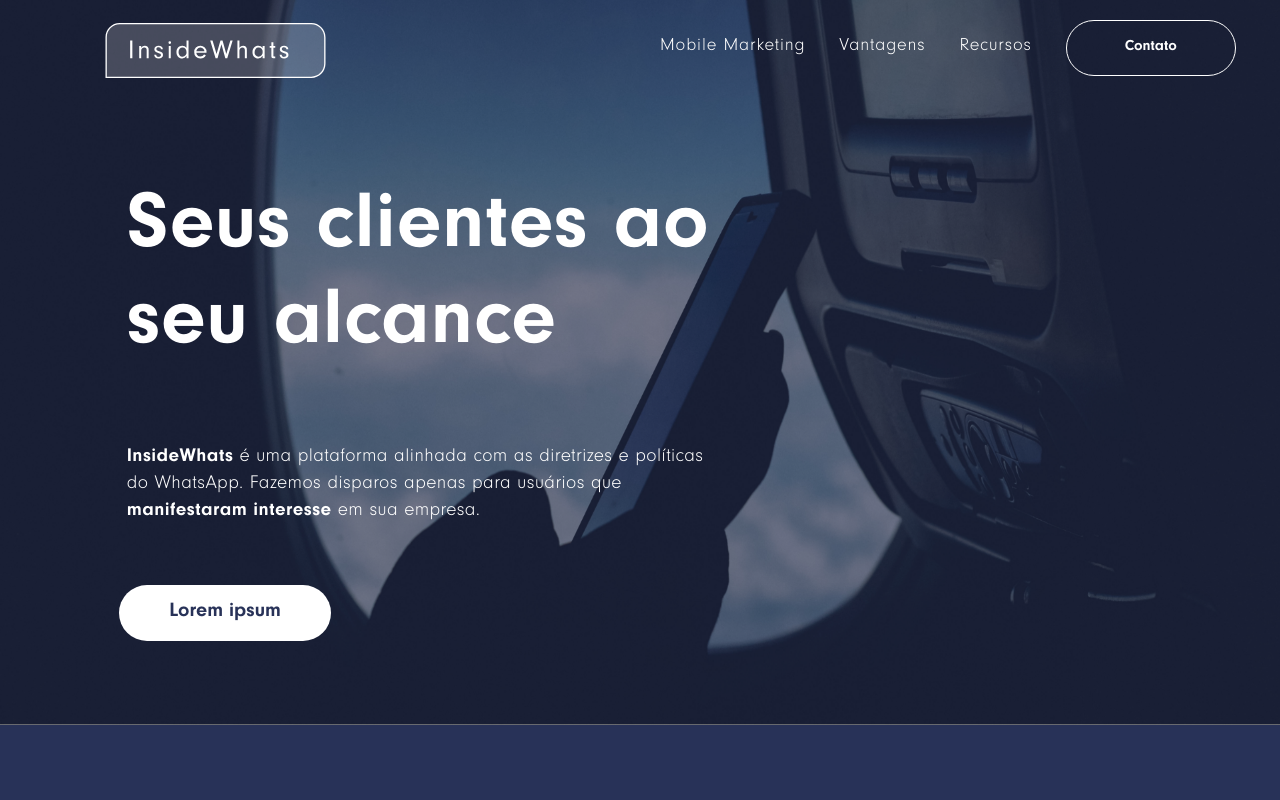
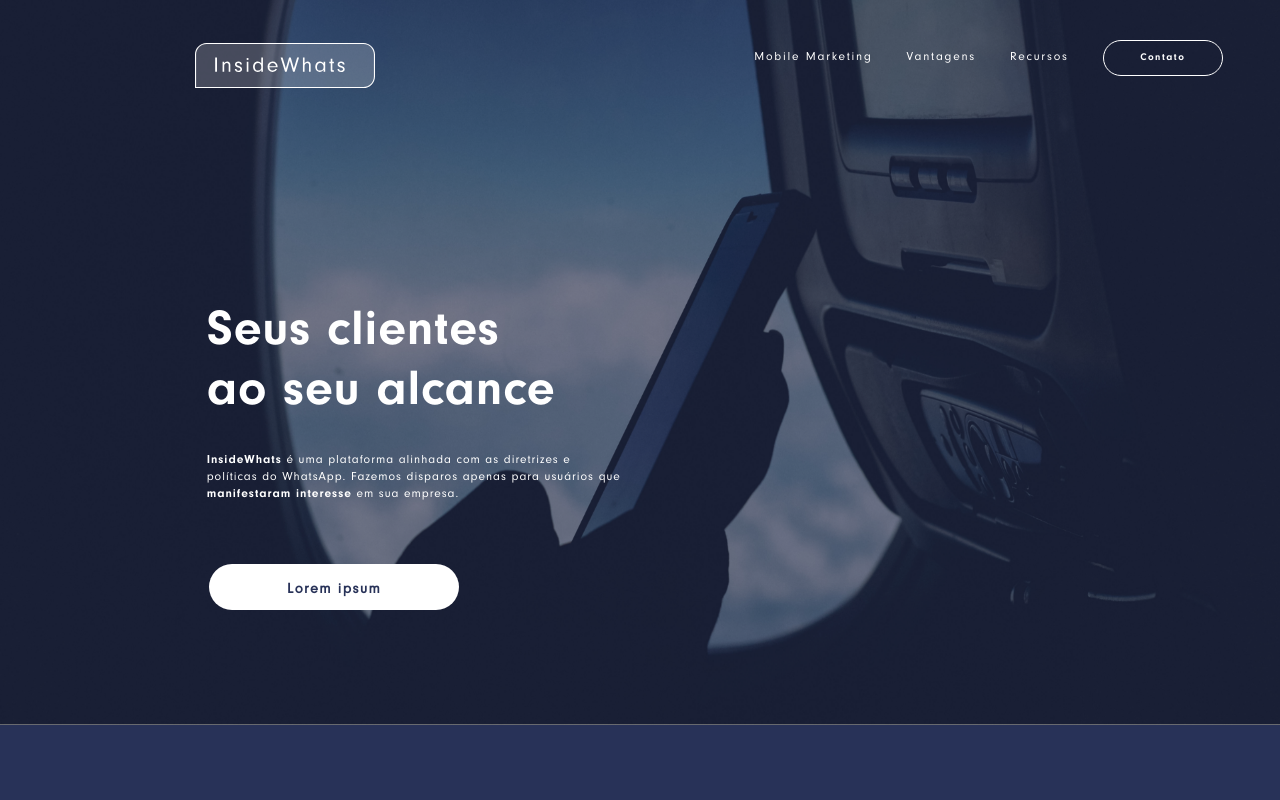
Before and after one commit to Sintese-Jr/InsideWhats, a plain HTML site: page index.html in a window 1280 px wide. Shown: the top 800 px of the page. Drawn offline with nearby package versions, Linux system fonts and the light colour scheme.

Commit message:
secao 1 ajustada
mudança de fonts e alinhamento dos textos

```diff
--- a/css/main.css
+++ b/css/main.css
@@ -1,14 +1,20 @@
 
 @font-face {
-    font-family: 'Neuzeit Grotesk';
-    src: url("../fonts/NeuzeitGro.otf") format("opentype");
+    font-family: 'NeuzeitGro-Reg';
+    src: url("../fonts/NeuzeitGro-Reg.otf");
 }
 
 @font-face {
-    font-family: 'Neuzeit Grotesk';
-    src: url("../fonts/NeuzeitBold.otf") format("opentype");
-    font-weight: bold;
+    font-family: 'NeuzeitGro-Lig';
+    src: url("../fonts/NeuzeitGro-Lig.otf");
 }
+
+@font-face {
+    font-family: 'NeuzeitGro-Bol';
+    src: url("../fonts/NeuzeitGro-Bol.otf");
+}
+
+
 #secao4Banner{
 	background: url("../img/Banner\ Emoji.png") no-repeat center center;
 	-webkit-background-size: cover;
@@ -29,8 +35,8 @@ button:focus {
 
 .neg {
     font-weight: bold;
-    font-family: Neuzeit Grotesk;
-    color: white;
+    font-family: NeuzeitGro-Bol;
+
 }
 
 /*				MENU				  */
@@ -70,49 +76,6 @@ button:focus {
     height: 100%;
 }
 
-#MM {
-    padding-right: 30px;
-    width: 148px;
-    height: 18px;
-    text-align: center;
-    font: 18px/26px Neuzeit Grotesk;
-    letter-spacing: 0.9px;
-    color: #FFFFFF;
-}
-
-
-#Van {
-    padding-right: 30px;
-    width: 88px;
-    height: 18px;
-    text-align: center;
-    font: 18px/26px Neuzeit Grotesk;
-    letter-spacing: 0.9px;
-    color: #FFFFFF;
-}
-
-#Rec {
-    padding-right: 30px;
-    width: 72px;
-    height: 18px;
-    text-align: center;
-    font: 18px/26px Neuzeit Grotesk;
-    letter-spacing: 0.9px;
-    color: #FFFFFF;
-    opacity: 1;
-}
-
-#Cont {
-    font-family: Neuzeit Grotesk;
-    background: none;
-    /*border: 1px solid #FFFFFF;*/
-    border-radius: 100px;
-    color: #FFFFFF;
-    font-size: 1.5rem;
-    font-weight: bold;
-    width: 170px;
-    height: 56px;
-}
 
 #Cont:hover {
     background-color: #FFFFFF;
@@ -273,14 +236,14 @@ button:focus {
 
 /*				SEÇÃO 2 				*/
 #secao2_titulo {
-    font: Bold 50px/42px Neuzeit Grotesk;
+    font: 50px/42px NeuzeitGro-Bol;
     color: #EADAB4;
 }
 
 
 #sub_sec2 {
-    font-family: Neuzeit Grotesk;
-    font-weight: bold;
+    font-family: 'NeuzeitGro-Bol';
+
     padding-top: 100px;
     width: 343px;
     letter-spacing: 0.9px;
@@ -289,10 +252,12 @@ button:focus {
 }
 
 #mobile_text {
+    font-family: 'NeuzeitGro-Lig';
     min-height: 181px;
     text-align: left;
-    font: 14px/30px Neuzeit Grotesk;
-    letter-spacing: 0;
+
+    letter-spacing: 1px;
+    font-size: 12px;
     color: #FFFFFF;
     opacity: 1;
 }
--- a/css/secao1.css
+++ b/css/secao1.css
@@ -5,13 +5,12 @@
 
 #MM{
 	padding-right: 30px;
-	top: 86px;
-	left: 1129px;
-	width: 148px;
-	height: 18px;
+	font-family: 'NeuzeitGro-Reg', sans-serif;
+
 	text-align: center;
-	font: 18px/26px Neuzeit Grotesk;
-	letter-spacing: 0.9px;
+	font-size: 12px;
+	letter-spacing: 1.8px;
+	text-decoration: none;
 	color: #FFFFFF;
 	opacity: 1;
 }
@@ -19,13 +18,12 @@
 
 #Van{
 	padding-right: 30px;
-	top: 86px;
-	left: 1337px;
-	width: 88px;
-	height: 18px;
+	font-family: 'NeuzeitGro-Reg', sans-serif;
+
 	text-align: center;
-	font: 18px/26px Neuzeit Grotesk;
-	letter-spacing: 0.9px;
+	font-size: 12px;
+	letter-spacing: 1.8px;
+	text-decoration: none;
 	color: #FFFFFF;
 	opacity: 1;
 }
@@ -33,28 +31,28 @@
 
 #Rec{
 	padding-right: 30px;
-	top: 86px;
-	left: 1479px;
-	width: 72px;
-	height: 18px;
+	font-family: 'NeuzeitGro-Reg', sans-serif;
+
 	text-align: center;
-	font: 18px/26px Neuzeit Grotesk;
-	letter-spacing: 0.9px;
+	font-size: 12px;
+	letter-spacing: 1.8px;
+	text-decoration: none;
 	color: #FFFFFF;
 	opacity: 1;
 }
 
 
 #Cont{
-	font-family: Neuzeit Grotesk;
-	width: 170px;
-	height: 56px;
+	font-family: NeuzeitGro-Bol;
+	width: 120px;
+	height: 36px;
 	background: none;
 	border: 1px solid #FFFFFF;
 	border-radius: 100px;
 	color: #FFFFFF;
-	font-size: 1.5rem;
-	font-weight: bold;
+	font-size: 1rem;
+
+	letter-spacing: 1.5px;
 }
 
 #Cont:hover{
@@ -64,13 +62,17 @@
 
 
 .cabecalhoPrincipal-nav{
-	padding: 20px;
+	padding: 10px;
 }
 
 
 #logo{
-    width: 280px;
-    height: 55px;
+    width: 250px;
+    height: 45px;
+
+}
+#div_logo{
+	padding-right: 100px;
 }
 
 @media (max-width: 800px){
@@ -102,11 +104,12 @@
 
 #secao1_titulo{
 	text-align: left;
-	font: Bold 80px Neuzeit Grotesk;
+	font: 50px NeuzeitGro-Bol;
 	letter-spacing: 0.9px;
 	color: #FFFFFF;
-	padding: 0 5px;
-	padding-bottom: 57px;
+	padding-left: 85px;
+	padding-bottom: 17px;
+	padding-top: 100px;
 }
 
 @media (max-width: 800px){
@@ -118,30 +121,39 @@
 }
 
 #plataforma_text{
-	font-size: 19px;
-	font-family: Neuzeit Grotesk;
+
+	font-size: 12px;
+	font-family: 'NeuzeitGro-Reg', sans-serif;
 	text-align: left;
-	letter-spacing: 0.45px;
+	letter-spacing: 1px;
 	color: white;
 	margin-bottom: 60px;
-	padding: 0 5px;
+	padding-left: 85px;
 }
 
 .neg{
 	font-weight: bold;
-	font-family: Neuzeit Grotesk;
-	color: white;
+	font-family: NeuzeitGro-Bol;
+
 }
 
+#div_botao{
+	padding-left: 105px;
+}
 
 #banner_button{
 	padding: 2rem 5rem;
-	height: 56px;
+	height: 46px;
+	width: 250px;
 	background-color: #FFFFFF;
 	border: none;
 	border-radius: 100px;
-	font: Bold 2rem/1.4rem Neuzeit Grotesk;
+	font-family: NeuzeitGro-Reg;
+	font-size: 1.45rem;
+
+	letter-spacing: 1.5px;
 	color: #283258;
+
 }
 
 
--- a/index.html
+++ b/index.html
@@ -23,11 +23,11 @@
     <!-- menu  -->
     <div class="container-fluid fixed-top head ">
         <div class="row header-height">
-            <header class="container-fluid col-12">
-                <div class="col-lg-4 col-md-4 col-sm-12 col-xs-12" style="height: 100%;">
+            <header class="container-fluid col-12" style="padding-top: 30px;">
+                <div class="col-lg-4 col-md-4 col-sm-12 col-xs-12 offset-1" id="div_logo" style="height: 100%;">
                     <nav class="navbar noPadding" style="width: 100%;height:100%;">
-                        <a class="row cabecalhoPrincipal" href="#">
-                            <img id="logo" class="col-xs-5" src="img/IW_logo_SVG.svg" style="padding-left: 0;">
+                        <a class="row cabecalhoPrincipal" href="#" >
+                            <img id="logo" class="col-xs-5" src="img/IW_logo_SVG.svg" >
                             <button class="menu-abrir btn btn-primary-outline col-xs-offset-2 col-xs-2">
                                 <img class="Icone_Menu" src="img/Menu.svg">
                             </button>
@@ -55,7 +55,7 @@
 
 
                 </nav>
-                <nav class="cabecalhoPrincipal-nav col-md-offset-6">
+                <nav class="cabecalhoPrincipal-nav col-md-offset-7">
                     <a id="MM" class="cabecalhoPrincipal-nav-link" href="#mobileMarketing">Mobile Marketing</a>
                     <a id="Van" class="cabecalhoPrincipal-nav-link" href="#vantagens">Vantagens</a>
                     <a id="Rec" class="cabecalhoPrincipal-nav-link" href="#recursos">Recursos</a>
@@ -72,12 +72,12 @@
 
         <div class="container-fluid">
             <div class="row">
-                <div class="col-md-offset-1 col-lg-6 col-md-12 col-sm-12 col-xs-12">
-                    <h3 id="secao1_titulo">Seus clientes ao seu alcance</h3>
+                <div class="col-md-offset-1 col-lg-5 col-md-5 col-sm-12 col-xs-12">
+                    <h3 id="secao1_titulo">Seus clientes <br> ao seu alcance</h3>
                 </div>
             </div>
             <div class="row">
-                <div class="col-md-offset-1 col-lg-6 col-md-12 col-sm-12 col-xs-12">
+                <div class="col-md-offset-1 col-lg-5 col-md-5 col-sm-12 col-xs-12">
                     <p id="plataforma_text"><span class="neg">InsideWhats </span> é uma plataforma alinhada com as
                         diretrizes e políticas do WhatsApp.
                         Fazemos disparos apenas para usuários que <span class="neg">manifestaram interesse </span>em sua
@@ -85,7 +85,7 @@
                 </div>
             </div>
             <div class="row noPadding" style="height: 100px; padding-bottom: 100px">
-                <div class="col-md-offset-1 col-lg-6 col-md-12  col-sm-10 col-xs-10">
+                <div class="col-md-offset-1 col-lg-5 col-md-5  col-sm-10 col-xs-10" id="div_botao">
                     <button id="banner_button" style="border: 0; font-color:transparent;">Lorem ipsum</button>
                 </div>
 
```
Also changed, not shown: fonts/NeuzeitGro-Bol.otf (renamed from fonts/NeuzeitBold.otf), fonts/NeuzeitGro-Lig.otf (renamed from fonts/NeuzeitGro.otf), fonts/NeuzeitGro-Reg.otf (renamed from fonts/NeuzeitRegular.otf), fonts/NeuzeitLight.otf (deleted).
